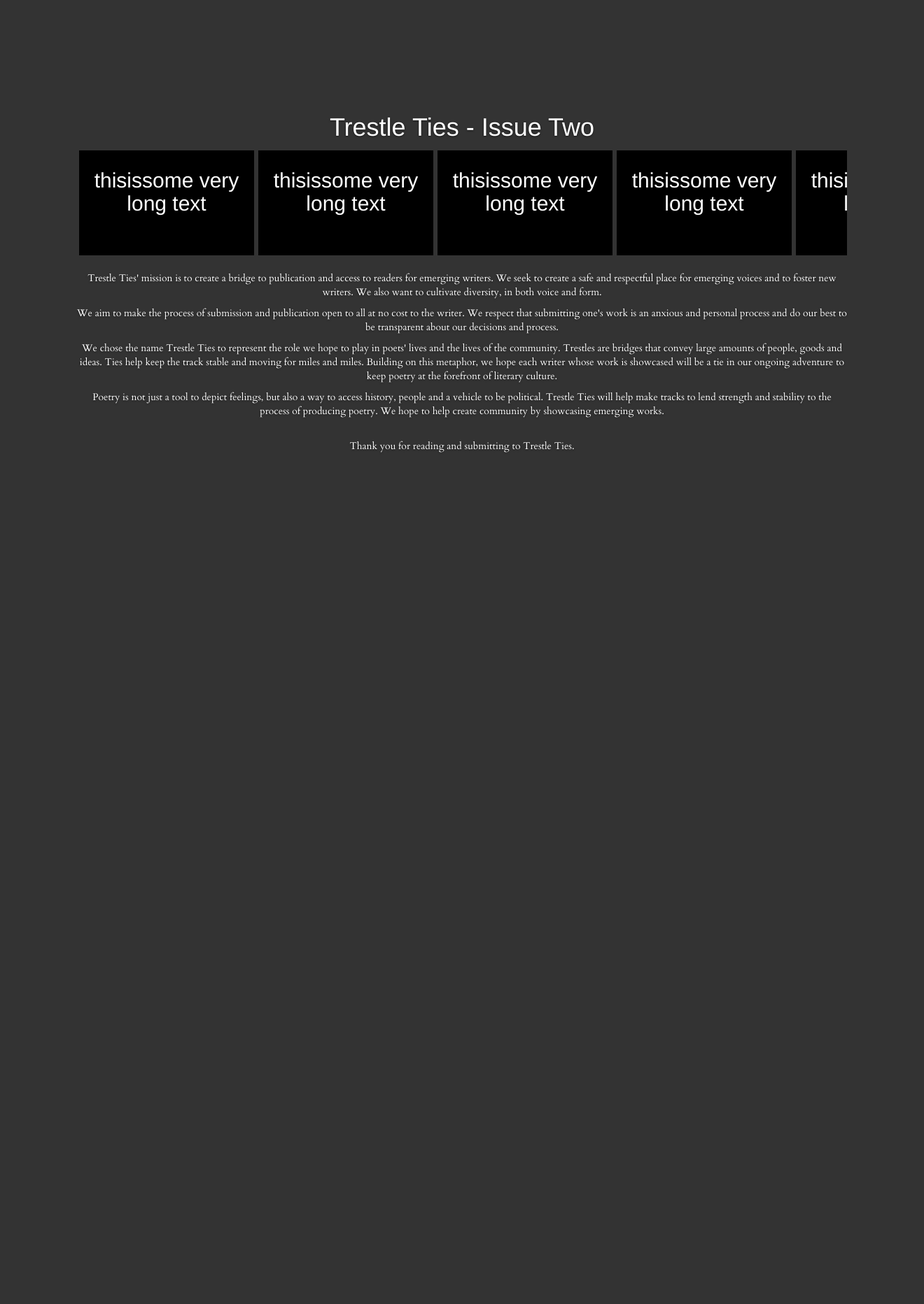
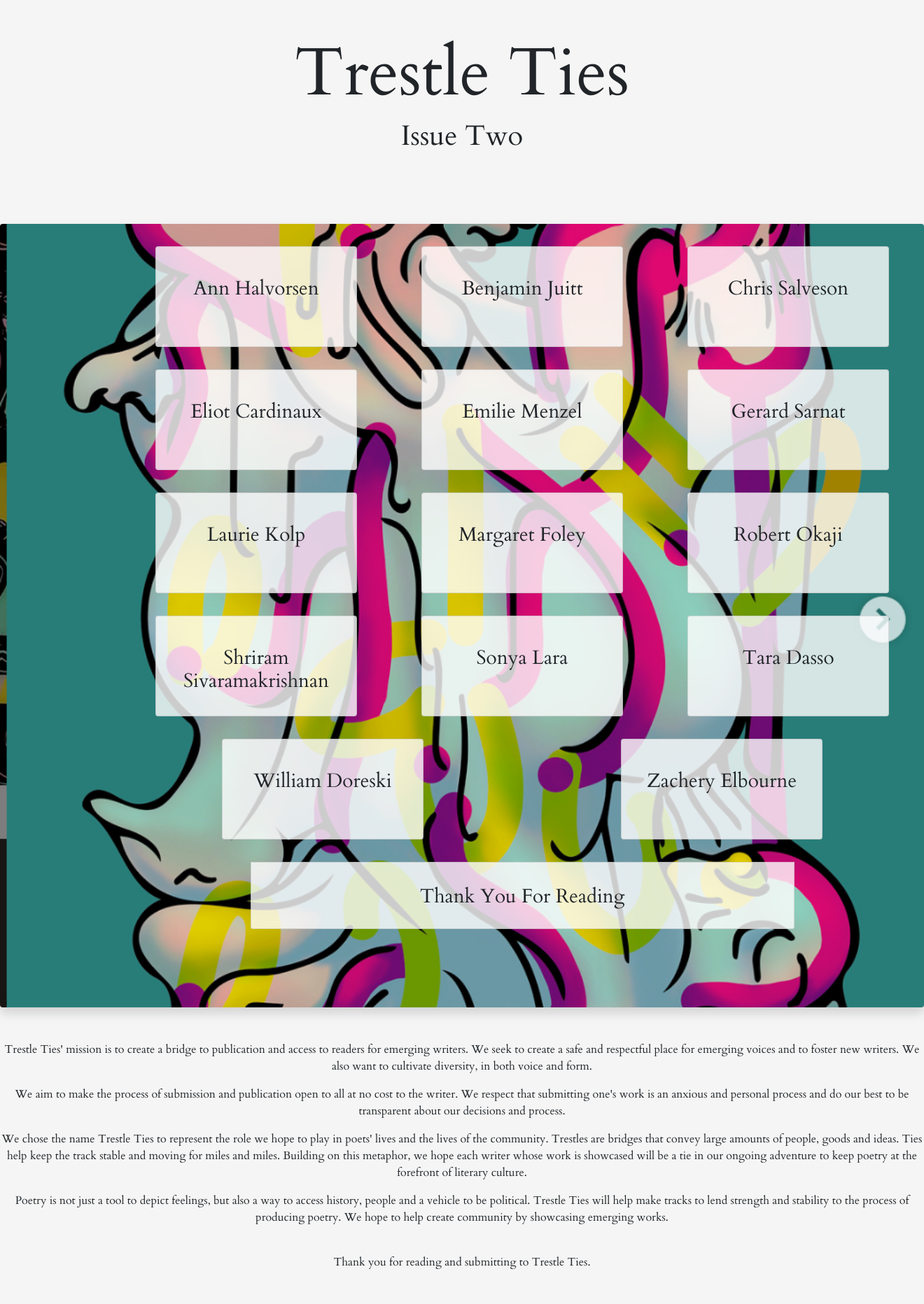
Before and after one commit to aschuman0/trestle-ties, a Flask app: page /issues/two in a window 1320 px wide. Shown: the whole page at 70% size. Before the commit the page ends 647 px from the top, so only its background shows below. Run offline with Flask 2, Linux system fonts and the light colour scheme; some libraries are stand-ins or nearby versions.

Commit message:
adds issue 2 main page css and html

```diff
--- a/static/css/issue_two.css
+++ b/static/css/issue_two.css
@@ -1,148 +1,66 @@
-/*
- * Globals
- */
+h1, h2, h3, p {
+  font-family: 'Cardo', serif;
+  text-align: center;
+ }
 
-/* Links */
-a,
-a:focus,
-a:hover {
-  color: #fff;
-}
-
-
-/*
- * Base structure
- */
-
-html,
 body {
-  height: 100%;
-  background-color: #fff;
-}
-body {
-  color: #fff;
   text-align: center;
-  text-shadow: 0 1px 3px rgba(0,0,0,.5);
-}
-
-/* Extra markup and styles for table-esque vertical and horizontal centering */
-.site-wrapper {
-  display: table;
-  width: 100%;
-  background-color: #333;
-  height: 100%;
-  min-height: 100%;
-  font-family: 'Cardo', serif;
-}
-.site-wrapper-inner {
-  display: table-cell;
-  vertical-align: top;
-}
-.cover-container {
-  margin-right: auto;
-  margin-left: auto;
-}
-
-/* Padding for spacing */
-.inner {
-  padding: 30px;
-}
-
-
-/*
- * Header
- */
-.masthead-brand {
-  margin-top: 10px;
-  margin-bottom: 10px;
-}
-
-.masthead-nav > li {
-  display: inline-block;
-}
-.masthead-nav > li + li {
-  margin-left: 20px;
-}
-.masthead-nav > li > a {
-  padding-right: 0;
-  padding-left: 0;
-  font-size: 16px;
-  font-weight: bold;
-  color: #fff; /* IE8 proofing */
-  color: rgba(255,255,255,.75);
-  border-bottom: 2px solid transparent;
-}
-.masthead-nav > li > a:hover,
-.masthead-nav > li > a:focus {
-  background-color: transparent;
-  border-bottom-color: #a9a9a9;
-  border-bottom-color: rgba(255,255,255,.25);
-}
-.masthead-nav > .active > a,
-.masthead-nav > .active > a:hover,
-.masthead-nav > .active > a:focus {
-  color: #fff;
-  border-bottom-color: #fff;
-}
-
-@media (min-width: 768px) {
-  .masthead-brand {
-    float: left;
-  }
-  .masthead-nav {
-    float: right;
-  }
-}
-
-
-/*
- * Cover
- */
-
-.cover {
-  padding: 0 20px;
-}
-.cover .btn-lg {
-  padding: 10px 20px;
-  font-weight: bold;
-}
-
-/*
- * Affix and center
- */
-
-@media (min-width: 768px) {
-  /* Pull out the header and footer */
-  .masthead {
-    position: fixed;
-    top: 0;
-  }
-  /* Start the vertical centering */
-  .site-wrapper-inner {
-    vertical-align: middle;
-  }
-
-}
-
-/*
- * Scrolling Bits
- */
-
- .scrolling-wrapper-flexbox {
-  display: flex;
-  flex-wrap: nowrap;
-  overflow-x: auto;
-
-  .card {
-    flex: 0 0 auto;
-  }
 }
 
 .card {
-  border: 1px solid black;
-  width: 250px;
-  height: 150px;
-  padding: 5px;
-  margin: 3px;
-  background: black;
+  background-color: rgba(255, 255, 255, 0.8);
+  width: 18rem;
+  height: 9rem;
+  margin: 1rem;
+  align-content: center;
+  margin-left: auto;
+  margin-right: auto;
 }
+
+.name-card-body {
+  line-height: 9rem;
+  padding: 15% 0;
+}
+
+.card-footer {
+  width: 70%;
+  height: 6rem;
+  line-height: 6rem;
+}
+
+.container {
+  margin-left: 10rem;
+  margin-right: 10rem;
+}
+
+#banner {
+  padding-top: 3rem;
+  width: 100%;
+  height: 100%;
+  position: fixed;
+  background-color: whitesmoke;
+}
+
+#content {
+  width: 100%;
+  position: relative;
+  top: 20rem;
+  padding: 5rem;
+  background-image: url("/img/two/color_test_bg.png");
+  background-position: center;
+  background-repeat: no-repeat;
+  background-size: cover;
+  background-color: aliceblue;
+  min-height: 70rem;
+  z-index: 100;
+}
+
+#footer {
+  padding-top: 20rem;
+  padding-bottom: 2rem;
+  width: 100%;
+  height: 100%;
+  position: relative;
+  bottom: 0;
+  background-color: whitesmoke;
+}
--- a/templates/issues/two/index.html
+++ b/templates/issues/two/index.html
@@ -1,52 +1,154 @@
 {% import "mission.html" as mission %}
-<!DOCTYPE html>
-<html>
+<!doctype html>
+<html lang="en">
   <head>
-    <meta name="viewport" content="width=device-width, initial-scale=1">
-    <link href="/css/bootstrap.min.css" rel="stylesheet" />
+    <!-- Required meta tags -->
+    <meta charset="utf-8">
+    <meta name="viewport" content="width=device-width, initial-scale=1, shrink-to-fit=no">
 
-    <!--     Font Awesome     -->
-    <link href="http://netdna.bootstrapcdn.com/font-awesome/4.0.3/css/font-awesome.css" rel="stylesheet">
+    <!-- Bootstrap CSS -->
+    <link rel="stylesheet" href="https://stackpath.bootstrapcdn.com/bootstrap/4.3.1/css/bootstrap.min.css" integrity="sha384-ggOyR0iXCbMQv3Xipma34MD+dH/1fQ784/j6cY/iJTQUOhcWr7x9JvoRxT2MZw1T" crossorigin="anonymous">
     <link href="https://fonts.googleapis.com/css?family=Cardo" rel="stylesheet" type='text/css'>
-
-    <!-- my custom css -->
     <link href="/css/issue_two.css" rel="stylesheet" type="text/css" />
-
     <title>Trestle Ties - Issue Two</title>
-    {% block header %}
-    {% endblock %}
   </head>
   <body>
-    <div class="site-wrapper">
-
-      <div class="site-wrapper-inner">
-
+    <div id="container">
+        <div id="banner">
+            <h1 class="display-1">Trestle Ties</h1>
+            <h1>Issue Two</h1>
+        </div>
+        <div id="content" class="shadow p-3 mb-5 bg-white rounded">
             <div class="container">
-          <div class="inner cover">
-            <h1>Trestle Ties - Issue Two </h1>
-            <div class="scrolling-wrapper-flexbox">
-              <div class="card"><h2>thisissome very long text</h2></div>
-              <div class="card"><h2>thisissome very long text</h2></div>
-              <div class="card"><h2>thisissome very long text</h2></div>
-              <div class="card"><h2>thisissome very long text</h2></div>
-              <div class="card"><h2>thisissome very long text</h2></div>
-              <div class="card"><h2>Card</h2></div>
-              <div class="card"><h2>Card</h2></div>
-              <div class="card"><h2>Card</h2></div>
-              <div class="card"><h2>Card</h2></div>
-              <div class="card"><h2>Card</h2></div>
-              <div class="card"><h2>Card</h2></div>
-              <div class="card"><h2>Card</h2></div>
-              <div class="card"><h2>Card</h2></div>
-              <div class="card"><h2>Card</h2></div>
+                <div class="row">
+                    <div class="col-sm">
+                        <div class="card">
+                            <div class="card-body name-card-body">
+                                <h3>Ann Halvorsen</h3>
                             </div>
-            <p class="lead">{{ mission }}</p>
                         </div>
-
                     </div>
-
+                    <div class="col-sm">
+                        <div class="card">
+                            <div class="card-body name-card-body">
+                                <h3>Benjamin Juitt</h3>
                             </div>
-
                         </div>
+                    </div>
+                    <div class="col-sm">
+                        <div class="card">
+                            <div class="card-body name-card-body">
+                                <h3>Chris Salveson</h3>
+                            </div>
+                        </div>
+                    </div>
+                </div>
+                <div class="row">
+                    <div class="col-sm">
+                        <div class="card" >
+                            <div class="card-body name-card-body">
+                                <h3>Eliot Cardinaux</h3>
+                            </div>
+                        </div>
+                    </div>
+                    <div class="col-sm">
+                        <div class="card" >
+                            <div class="card-body name-card-body">
+                                <h3>Emilie Menzel</h3>
+                            </div>
+                        </div>
+                    </div>
+                    <div class="col-sm">
+                        <div class="card" >
+                            <div class="card-body name-card-body">
+                                <h3>Gerard Sarnat</h3>
+                            </div>
+                        </div>
+                    </div>
+                </div>
+                <div class="row">
+                    <div class="col-sm">
+                        <div class="card" >
+                            <div class="card-body name-card-body">
+                                <h3>Laurie Kolp</h3>
+                            </div>
+                        </div>
+                    </div>
+                    <div class="col-sm">
+                        <div class="card" >
+                            <div class="card-body name-card-body">
+                                <h3>Margaret Foley</h3>
+                            </div>
+                        </div>
+                    </div>
+                    <div class="col-sm">
+                        <div class="card" >
+                            <div class="card-body name-card-body">
+                                <h3>Robert Okaji</h3>
+                            </div>
+                        </div>
+                    </div>
+                </div>
+                <div class="row">
+                    <div class="col-sm">
+                        <div class="card">
+                            <div class="card-body name-card-body">
+                                <h3>Shriram Sivaramakrishnan</h3>
+                            </div>
+                        </div>
+                    </div>
+                    <div class="col-sm">
+                        <div class="card" >
+                            <div class="card-body name-card-body">
+                                <h3>Sonya Lara</h3>
+                            </div>
+                        </div>
+                    </div>
+                    <div class="col-sm">
+                        <div class="card" >
+                            <div class="card-body name-card-body">
+                                <h3>Tara Dasso</h3>
+                            </div>
+                        </div>
+                    </div>
+                </div>
+                <div class="row">
+                    <div class="col-sm">
+                        <div class="card">
+                            <div class="card-body name-card-body">
+                                <h3>William Doreski</h3>
+                            </div>
+                        </div>
+                    </div>
+                    <div class="col-sm">
+                        <div class="card">
+                            <div class="card-body name-card-body">
+                                <h3>Zachery Elbourne</h3>
+                            </div>
+                        </div>
+                    </div>
+                </div>
+                <div class="row">
+                    <div class="col-sm">
+                        <div class="card card-footer">
+                            <div class="card-body">
+                                <h3>Thank You For Reading</h3>
+                            </div>
+                        </div>
+                    </div>
+                </div>
+            </div>
+        </div>
+        <div id="footer">
+            <div id="container">
+                {{ mission }}
+            </div>
+        </div>
+    </div>
+    <!-- Optional JavaScript -->
+    <!-- jQuery first, then Popper.js, then Bootstrap JS -->
+    <script src="https://code.jquery.com/jquery-3.3.1.slim.min.js" integrity="sha384-q8i/X+965DzO0rT7abK41JStQIAqVgRVzpbzo5smXKp4YfRvH+8abtTE1Pi6jizo" crossorigin="anonymous"></script>
+    <script src="https://cdnjs.cloudflare.com/ajax/libs/popper.js/1.14.7/umd/popper.min.js" integrity="sha384-UO2eT0CpHqdSJQ6hJty5KVphtPhzWj9WO1clHTMGa3JDZwrnQq4sF86dIHNDz0W1" crossorigin="anonymous"></script>
+    <script src="https://stackpath.bootstrapcdn.com/bootstrap/4.3.1/js/bootstrap.min.js" integrity="sha384-JjSmVgyd0p3pXB1rRibZUAYoIIy6OrQ6VrjIEaFf/nJGzIxFDsf4x0xIM+B07jRM" crossorigin="anonymous"></script>
   </body>
 </html>
```
Lines whose indentation alone changed are shown as unchanged.
